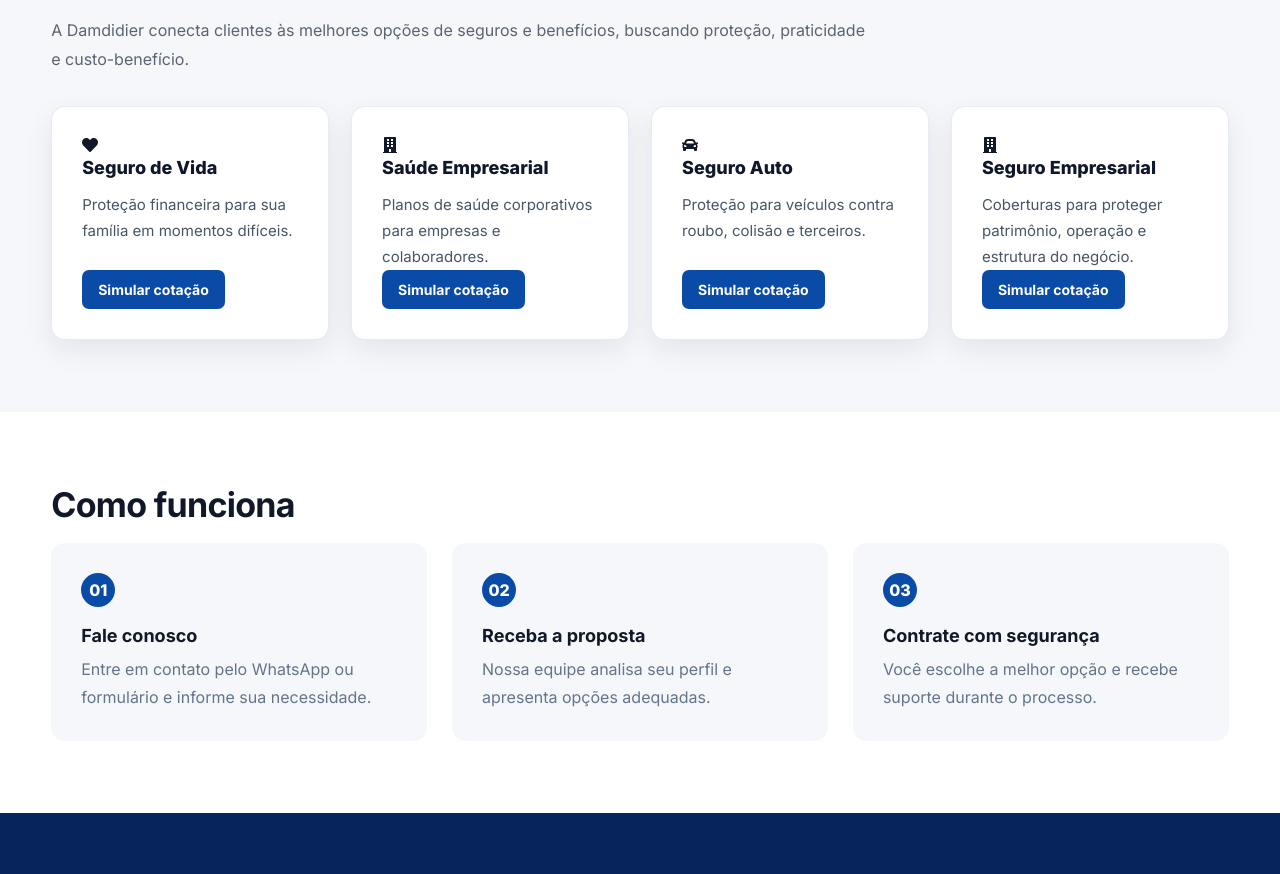
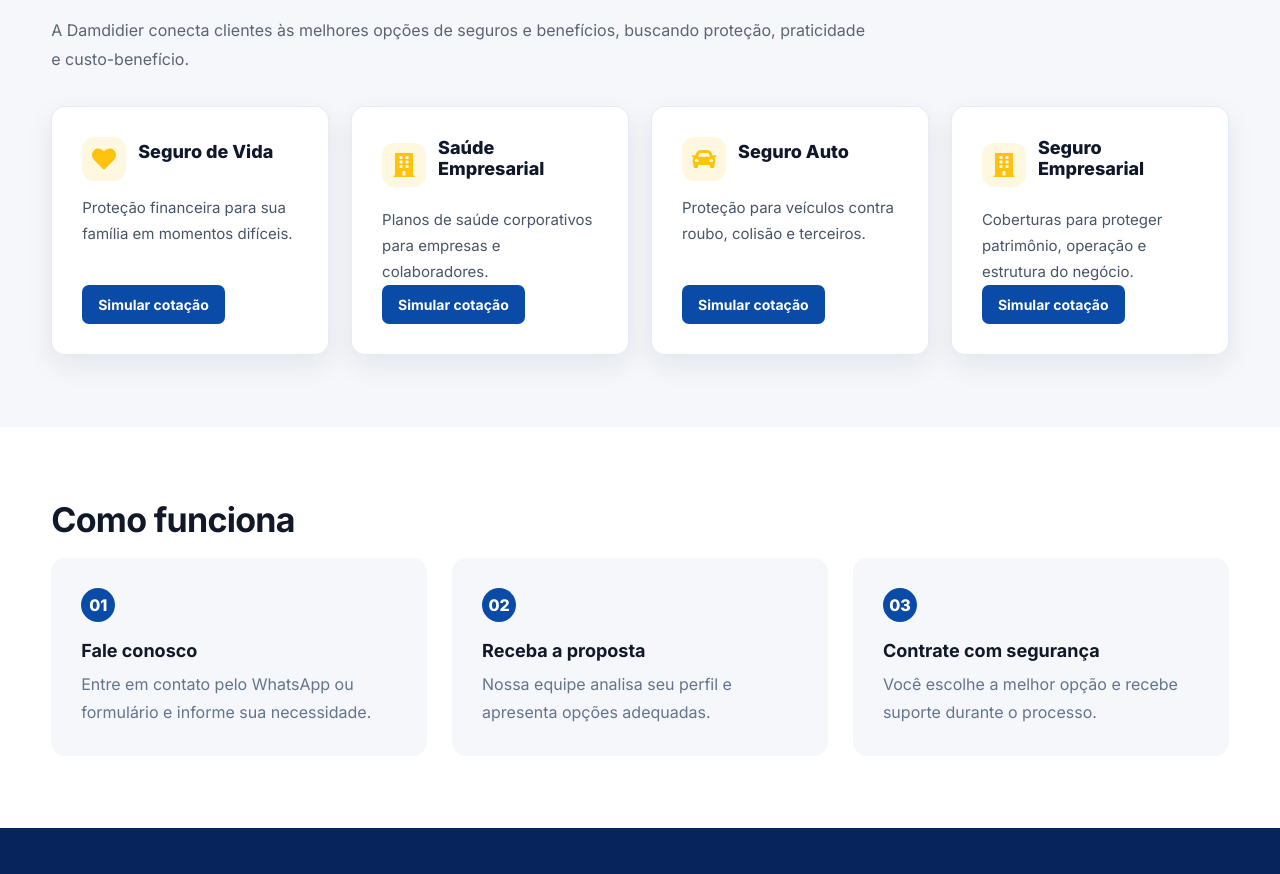
Before and after one commit to joaomps11/project-damdidier-site, a Next.js app: page / in a window 1280 px wide. Shown: the part 960-1834 px from the top of the page. Built offline with nearby package versions, Linux system fonts and the light colour scheme.

Commit message:
Update globals.css

```diff
--- a/app/globals.css
+++ b/app/globals.css
@@ -574,6 +574,28 @@
   margin-bottom: 18px;
 }
 
+.service-top {
+  display: flex;
+  align-items: center;
+  gap: 12px;
+  margin-bottom: 14px;
+}
+
+.service-icon {
+  font-size: 22px;
+  color: #ffc20e;
+  background: rgba(255, 194, 14, 0.12);
+  padding: 10px;
+  border-radius: 12px;
+  min-width: 44px;
+  min-height: 44px;
+  transition: 0.25s;
+}
+
+.service-card:hover .service-icon {
+  transform: scale(1.08);
+}
+
 @media (max-width: 900px) {
 
 .hero-visual {
```
